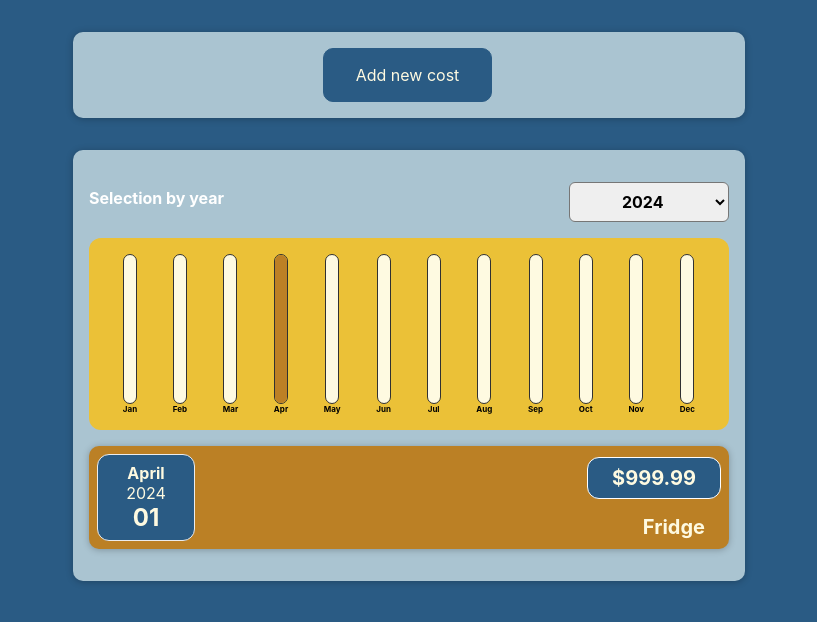
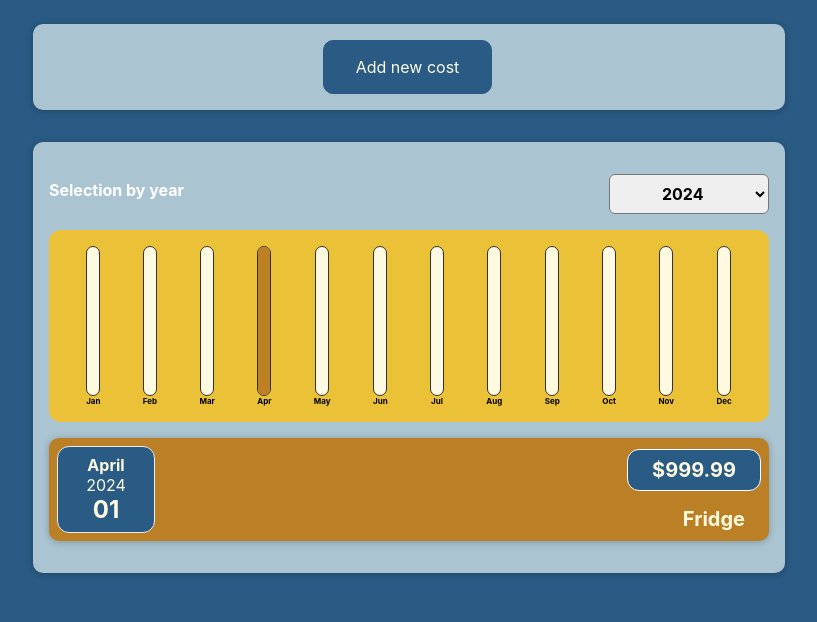
Before and after one commit to igasin/mycosts, a React (Vite) app: page / in a window 1280 px wide. Shown: the top 622 px of the page, without its empty margins (231-1048 px from the left). Built offline with nearby package versions, Linux system fonts and the light colour scheme.

Commit message:
feat(costs): modify styles

```diff
--- a/src/components/CostForm/CostForm.module.scss
+++ b/src/components/CostForm/CostForm.module.scss
@@ -18,8 +18,8 @@
 		padding: 0.5rem;
 		border-radius: 5px;
 		border: 1px solid #ccc;
-		width: 17rem;
-		max-width: 100%;
+		width: 95%;
+		// max-width: 100%;
 	}
 }
 
--- a/src/components/Costs/Costs.module.scss
+++ b/src/components/Costs/Costs.module.scss
@@ -2,6 +2,6 @@
 	padding: 1rem;
 	background-color: #aac4d1;
 	margin: 2rem auto;
-	width: 40rem;
-	max-width: 95%;
+	max-width: 720px;
+	// max-width: 95%;
 }
--- a/src/components/NewCost/NewCost.module.scss
+++ b/src/components/NewCost/NewCost.module.scss
@@ -1,9 +1,9 @@
 .newCost {
 	background-color: #aac4d1;
 	padding: 1rem;
-	margin: 2rem auto;
-	width: 40rem;
-	max-width: 95%;
+	margin: 1.5rem auto;
+	max-width: 720px;
+	// max-width: 95%;
 	border-radius: 10px;
 	text-align: center;
 	box-shadow: 0 1px 7px rgba(0, 0, 0, 0.25);
```
